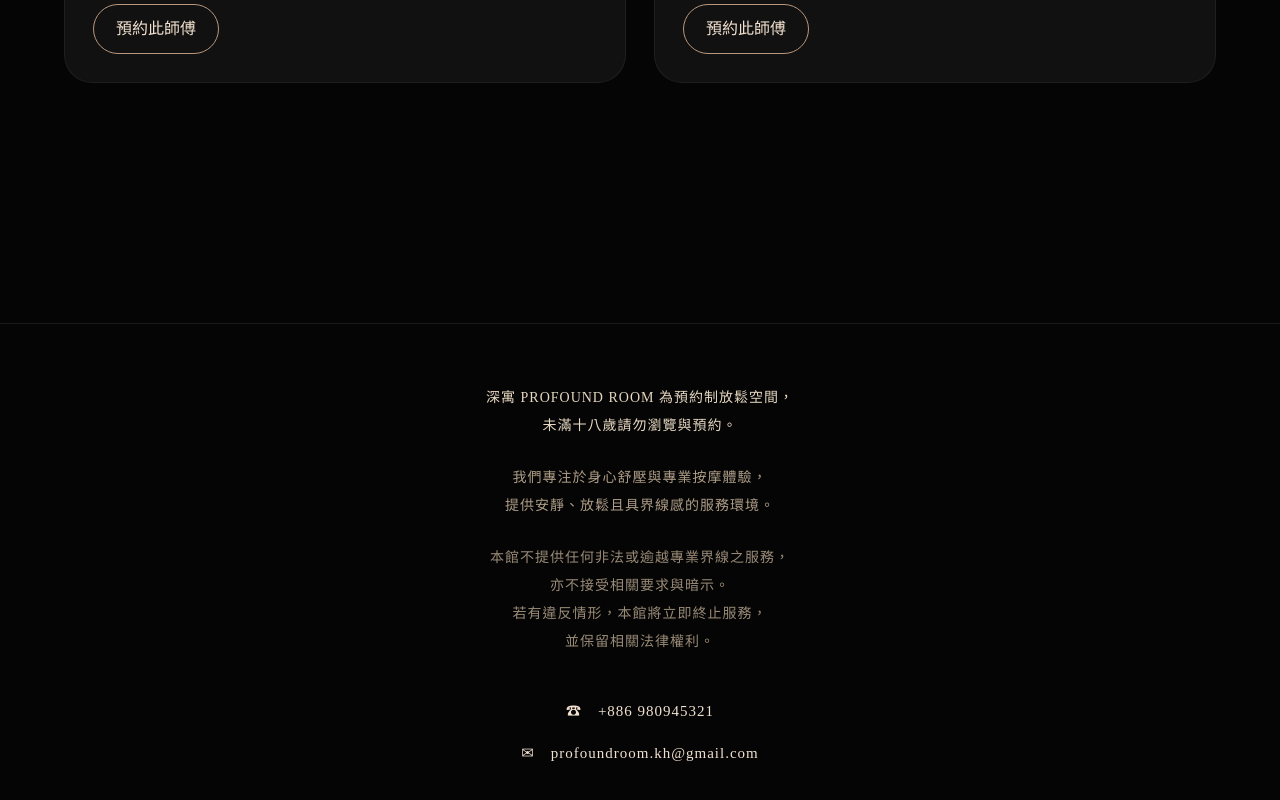
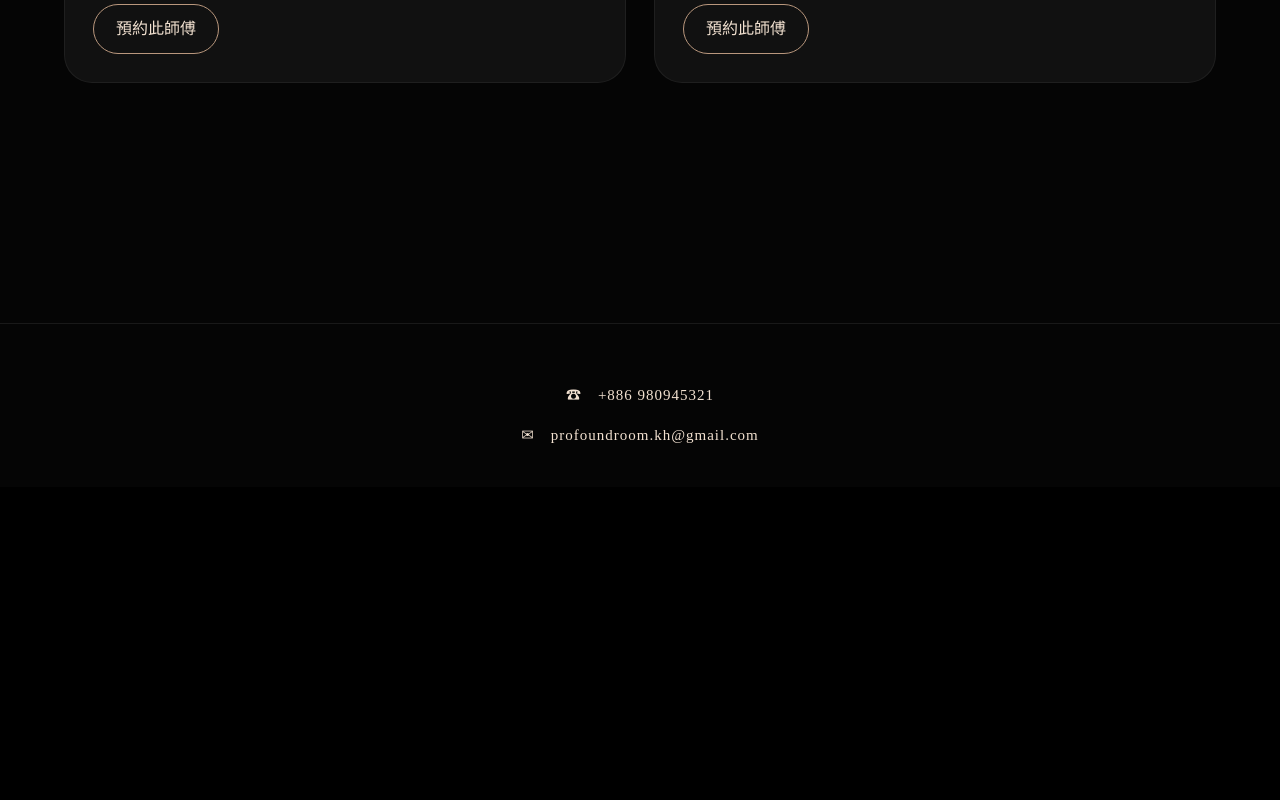
Before and after one commit to profoundroomkh/profound-room, a Next.js app: page / in a window 1280 px wide. Shown: the part 2907-3707 px from the top of the page. After the commit the page ends 3394 px from the top, so only its background shows below. Built offline with nearby package versions, Linux system fonts and the light colour scheme.

Commit message:
Update page.js

```diff
--- a/app/page.js
+++ b/app/page.js
@@ -347,59 +347,38 @@ export default function Home() {
     paddingBottom: "40px",
     textAlign: "center",
     color: "#cbb79d",
-    lineHeight: "2",
   }}
 >
   <div
     style={{
-      maxWidth: "700px",
-      margin: "0 auto",
-      padding: "0 24px",
-      fontSize: "14px",
+      display: "flex",
+      flexDirection: "column",
+      gap: "18px",
+      alignItems: "center",
+      color: "#f2e1d0",
+      fontSize: "15px",
       letterSpacing: "1px",
     }}
   >
-    <p style={{ marginBottom: "24px", color: "#e7d8c2" }}>
-      深寓 PROFOUND ROOM 為預約制放鬆空間，
-      <br />
-      未滿十八歲請勿瀏覽與預約。
-    </p>
-
-    <p style={{ opacity: 0.85 }}>
-      我們專注於身心舒壓與專業按摩體驗，
-      <br />
-      提供安靜、放鬆且具界線感的服務環境。
-    </p>
-
-    <p style={{ opacity: 0.75, marginTop: "24px" }}>
-      本館不提供任何非法或逾越專業界線之服務，
-      <br />
-      亦不接受相關要求與暗示。
-      <br />
-      若有違反情形，本館將立即終止服務，
-      <br />
-      並保留相關法律權利。
-    </p>
-
-    <div
+    <a
+      href="tel:+886980945321"
       style={{
-        marginTop: "40px",
-        display: "flex",
-        flexDirection: "column",
-        gap: "12px",
-        alignItems: "center",
         color: "#f2e1d0",
-        fontSize: "15px",
+        textDecoration: "none",
       }}
     >
-      <div>
-        ☎︎　+886 980945321
-      </div>
+      ☎︎　+886 980945321
+    </a>
 
-      <div>
-        ✉︎　profoundroom.kh@gmail.com
-      </div>
-    </div>
+    <a
+      href="mailto:profoundroom.kh@gmail.com"
+      style={{
+        color: "#f2e1d0",
+        textDecoration: "none",
+      }}
+    >
+      ✉︎　profoundroom.kh@gmail.com
+    </a>
   </div>
 </section>
 </main>
```
